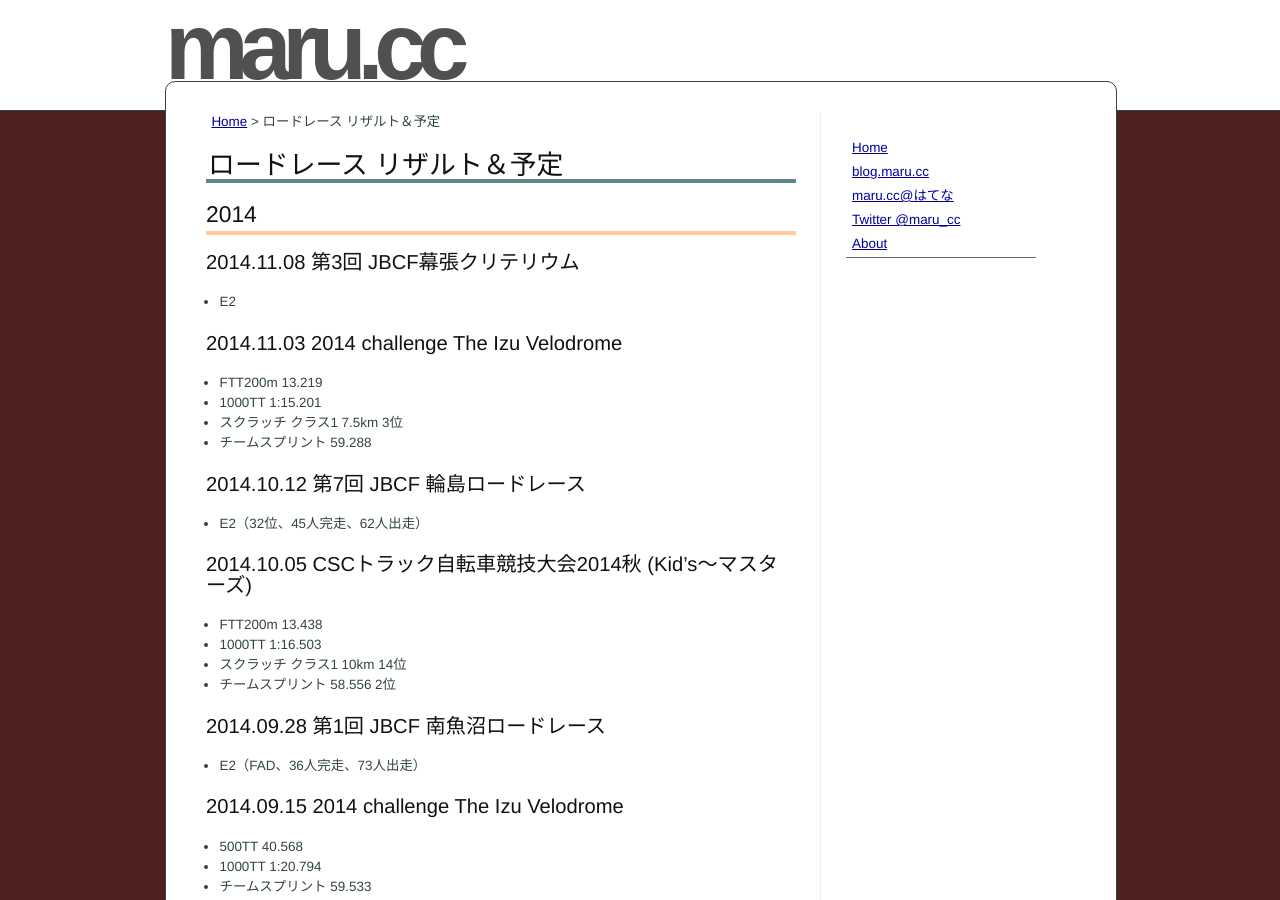
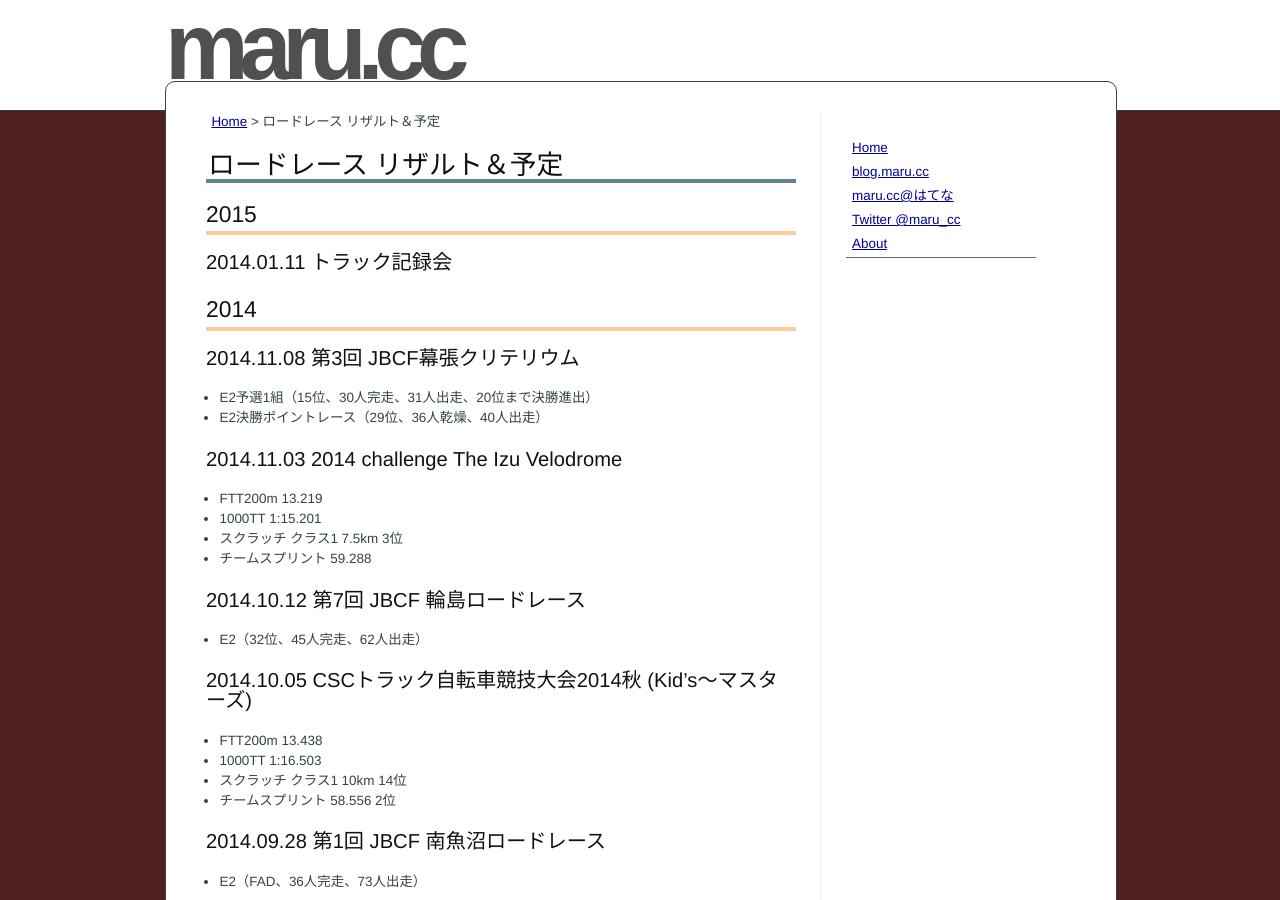
Before and after one commit to marucc/marucc.github.io, a Jekyll site: the page built from sports/results_bike.md, in a window 1280 px wide and 900 px high. Built offline with Jekyll 4.4.1, drawn with Linux system fonts in a browser that asks for light colours.

Commit message:
Published with https://stackedit.io/

```diff
--- a/sports/results_bike.md
+++ b/sports/results_bike.md
@@ -9,10 +9,15 @@ markdown: kramdown
 # ロードレース リザルト＆予定
 
 
+## 2015
+
+### 2014.01.11 トラック記録会
+
 ## 2014
 
 ### 2014.11.08 第3回 JBCF幕張クリテリウム
-- E2
+- E2予選1組（15位、30人完走、31人出走、20位まで決勝進出）
+- E2決勝ポイントレース（29位、36人乾燥、40人出走）
 
 ### 2014.11.03 2014 challenge The Izu Velodrome
  - FTT200m 13.219
```
